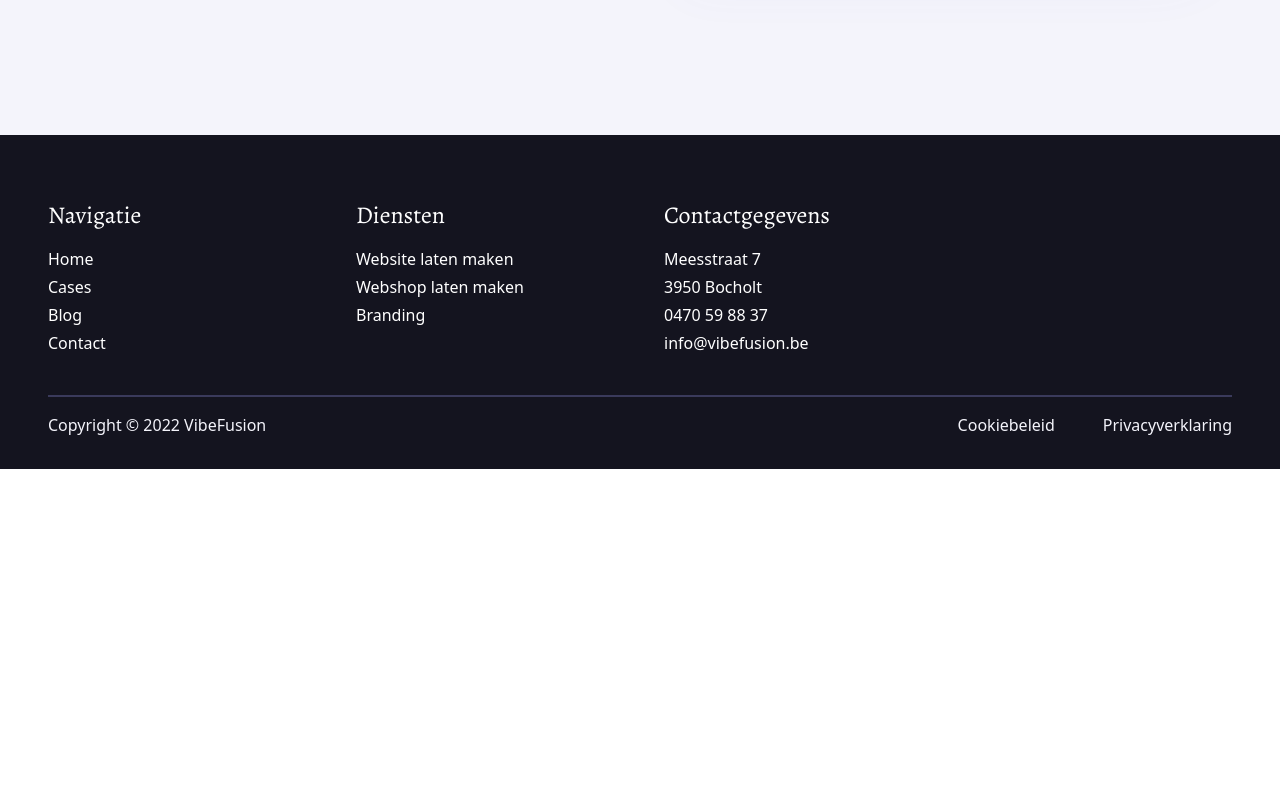
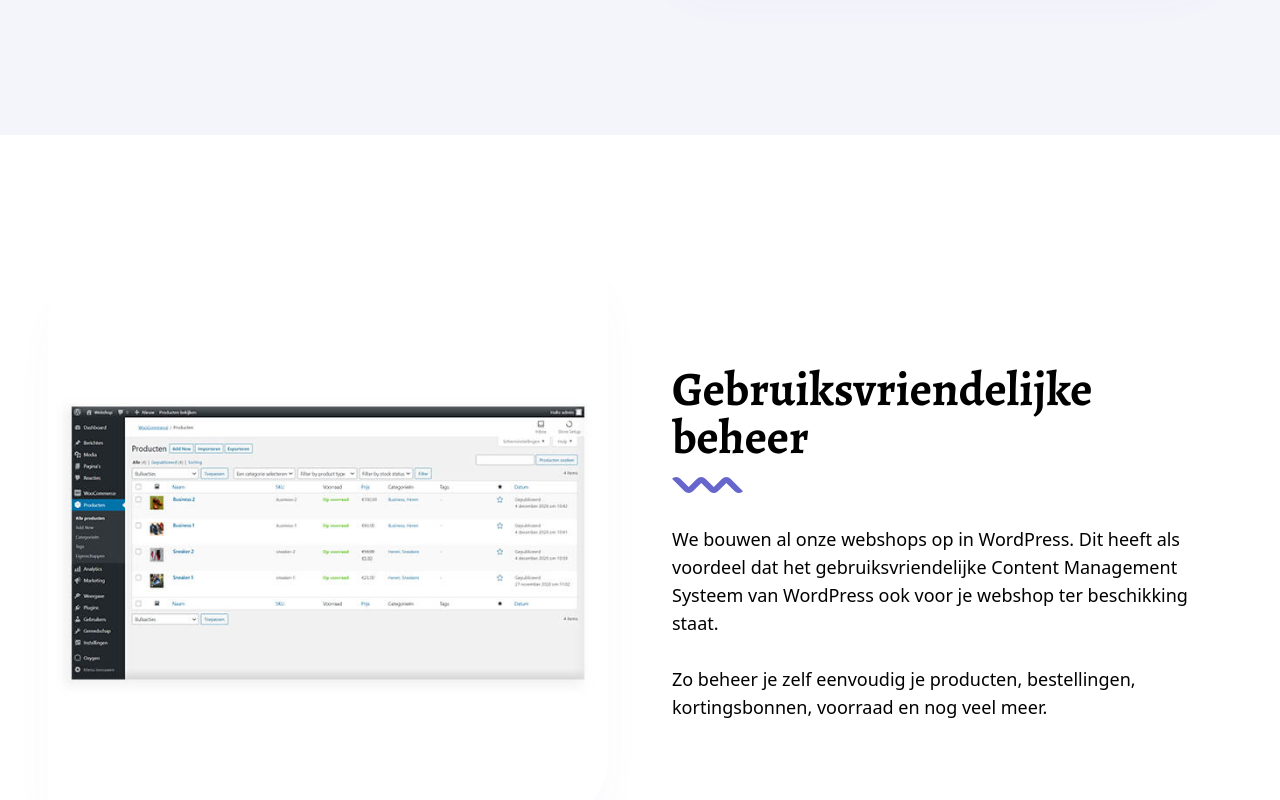
Before and after one commit to Citingdude/vibefusion-front-end, a Nuxt app: page /webshop in a window 1280 px wide. Shown: the part 1520-2320 px from the top of the page. Before the commit the page ends 1989 px from the top, so only its background shows below. Built offline with nearby package versions, Linux system fonts and the light colour scheme.

Commit message:
Add easy section

```diff
--- a/pages/webshop.vue
+++ b/pages/webshop.vue
@@ -67,6 +67,39 @@
         </div>
       </div>
     </section>
+    <!-- Easy -->
+    <section
+      class="bg-light-main pt-16 lg:pt-32 pb-20 lg:pb-40 section-padding-x"
+    >
+      <div class="container mx-auto grid lg:grid-cols-2 gap-16 items-center">
+        <!-- Image -->
+        <div class="order-2 sm:order-1">
+          <img
+            class="rounded-tl-4xl rounded-br-4xl shadow-2xl max-w-full"
+            src="~/assets/images/eenvoudig.jpeg"
+            alt="Eenvoudig beheer"
+          />
+        </div>
+
+        <!-- Content -->
+        <div class="order-1 sm:order-2">
+          <LayoutHeading
+            title="Gebruiksvriendelijke beheer"
+            class="items-start mb-8"
+          />
+
+          <!-- Body -->
+          <p class="text-lg">
+            We bouwen al onze webshops op in WordPress. Dit heeft als voordeel
+            dat het gebruiksvriendelijke Content Management Systeem van
+            WordPress ook voor je webshop ter beschikking staat.
+            <br /><br />
+            Zo beheer je zelf eenvoudig je producten, bestellingen,
+            kortingsbonnen, voorraad en nog veel meer.
+          </p>
+        </div>
+      </div>
+    </section>
   </div>
 </template>
 
```
Also changed, not shown: assets/images/eenvoudig.jpeg (added).
